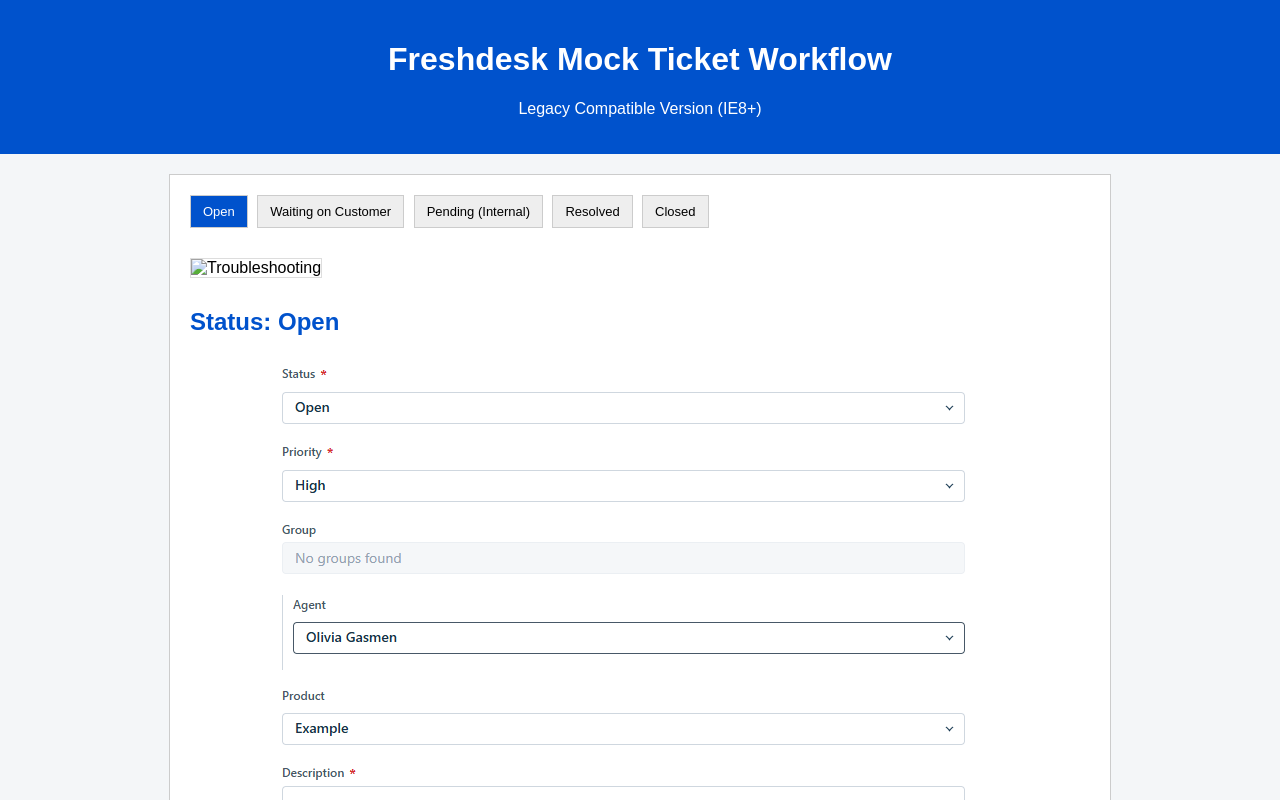
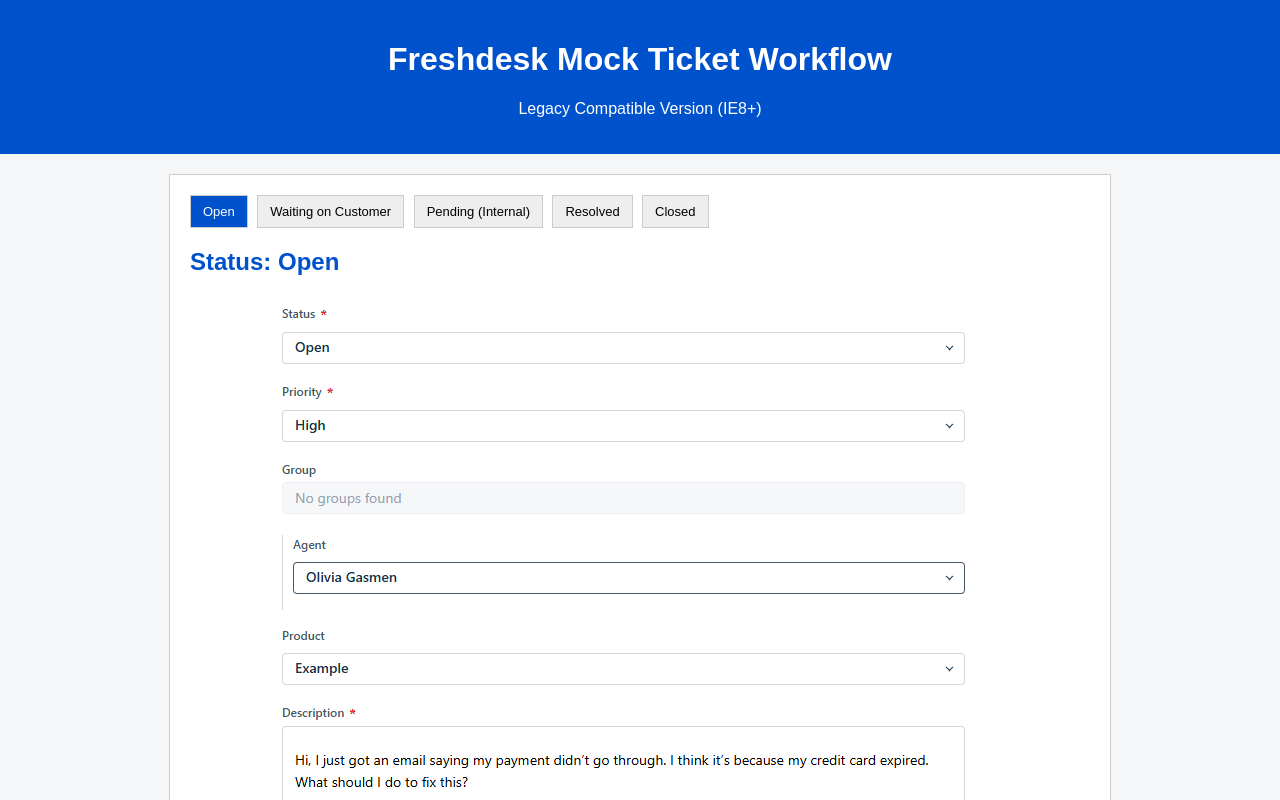
Before and after one commit to Scrunch1742/HelpDeskTraining, a plain HTML site: page mock-scenario.html in a window 1280 px wide. Shown: the top 800 px of the page. Drawn offline with Linux system fonts and the light colour scheme.

Commit message:
Update mock-scenario.html

```diff
--- a/mock-scenario.html
+++ b/mock-scenario.html
@@ -79,7 +79,7 @@
       <span class="tab-button" onclick="showTab('resolved')">Resolved</span>
       <span class="tab-button" onclick="showTab('closed')">Closed</span>
     </div>
- <img src="screenshots/troubleshoot.png" alt="Troubleshooting" class="screenshot" />
+
     <div id="open" class="tab-content active-tab">
       <h2>Status: Open</h2>
       <img src="https://scrunch1742.github.io/HelpDeskTraining/images/openticket.png">
```
